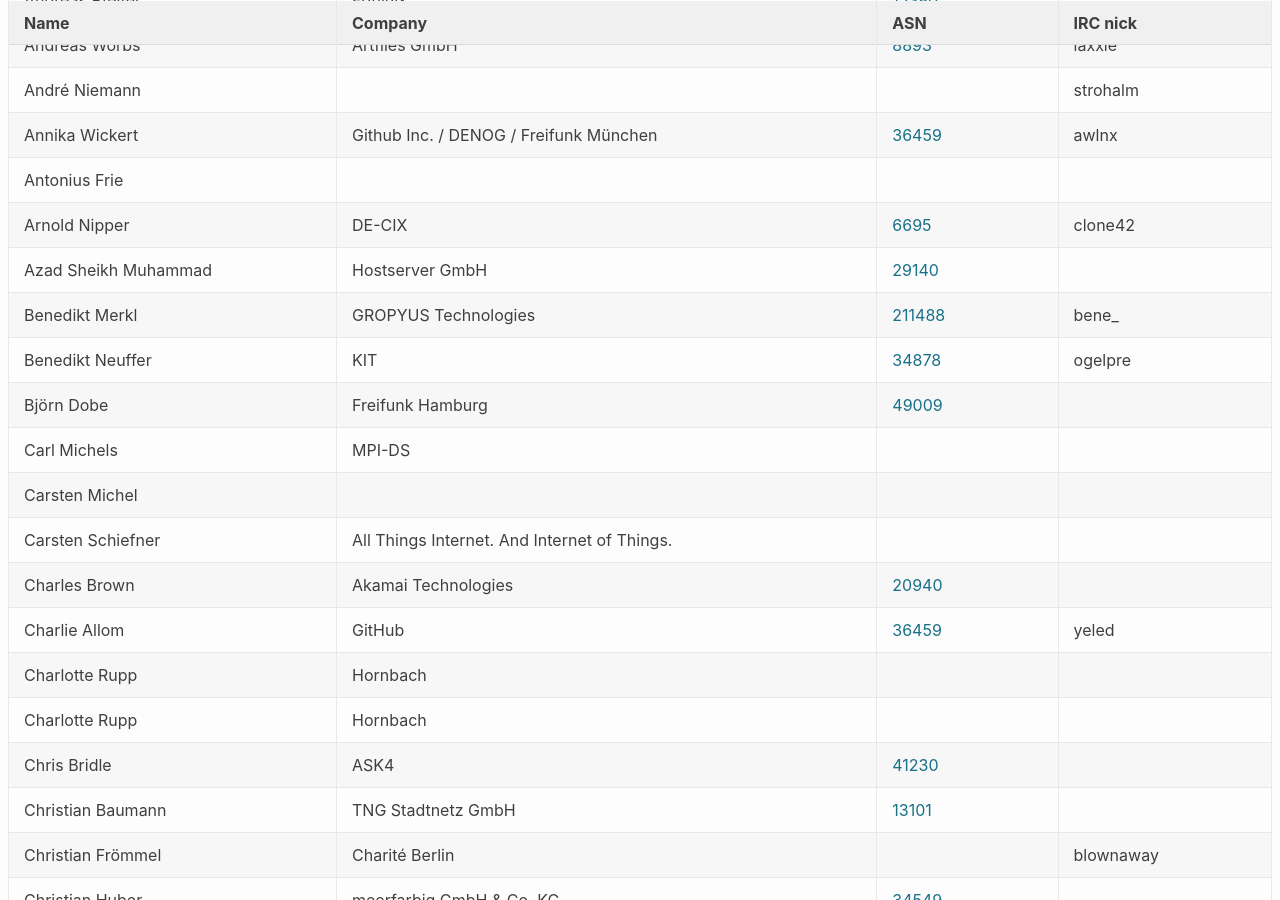
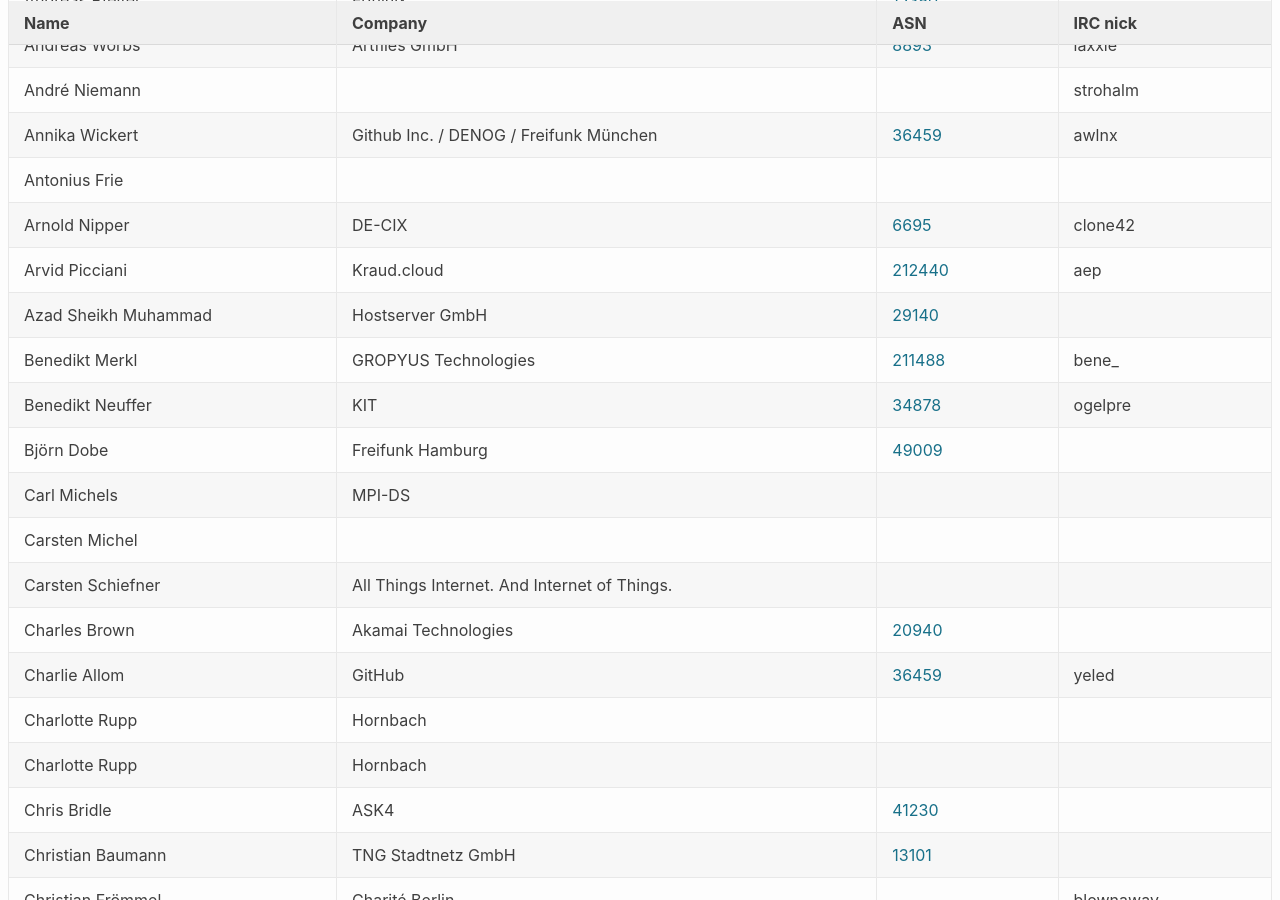
Before and after one commit to denog/pretix-attendeelist, a Jekyll site: the page built from denog15/index.md, in a window 1280 px wide and 900 px high, scrolled down 559 px. Built offline with Jekyll 4.4.1, drawn with Linux system fonts in a browser that asks for light colours.

Commit message:
Latest data: Sat Sep  2 13:27:54 UTC 2023

```diff
--- a/_data/attendees_denog15_onsite.json
+++ b/_data/attendees_denog15_onsite.json
@@ -82,6 +82,12 @@
     "company": "DE-CIX",
     "irc": "clone42",
     "asn": "6695"
+  },
+  {
+    "name": "Arvid Picciani",
+    "company": "Kraud.cloud",
+    "irc": "aep",
+    "asn": "212440"
   },
   {
     "name": "Azad Sheikh Muhammad",
```
